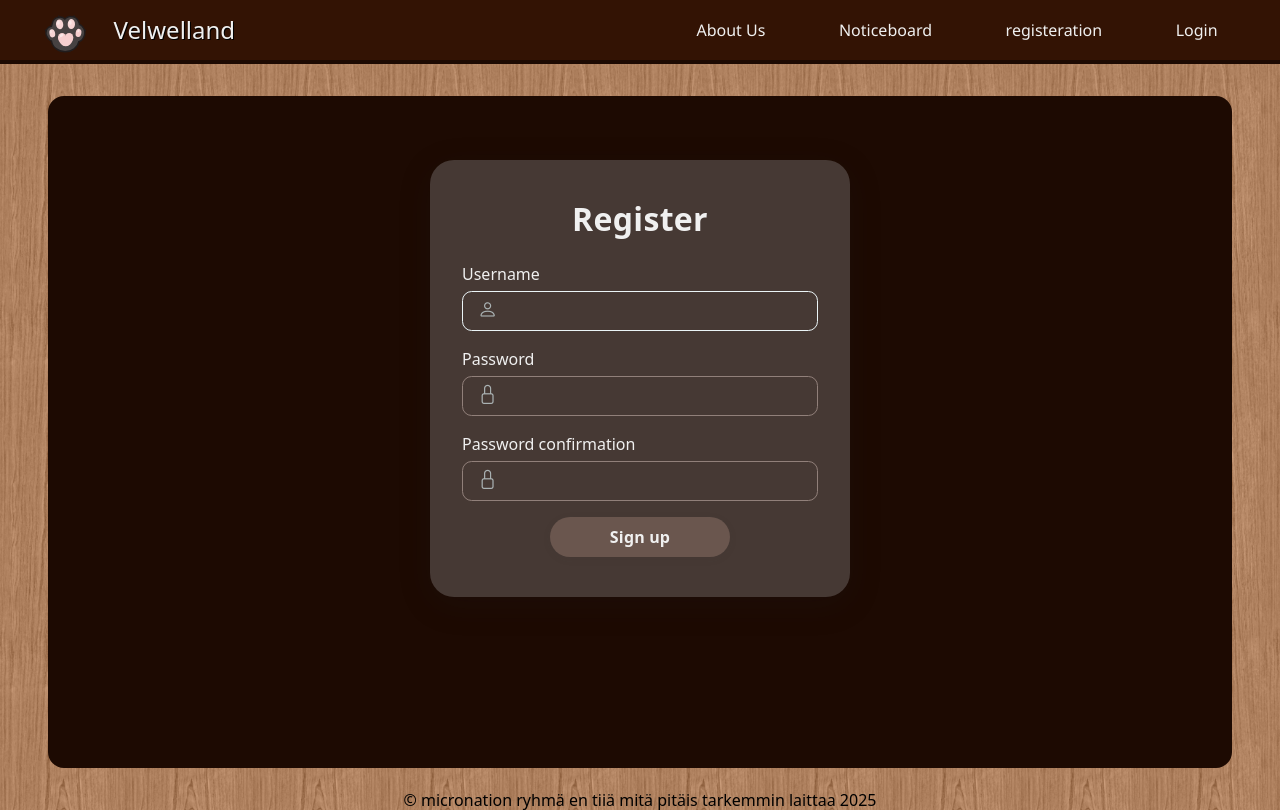
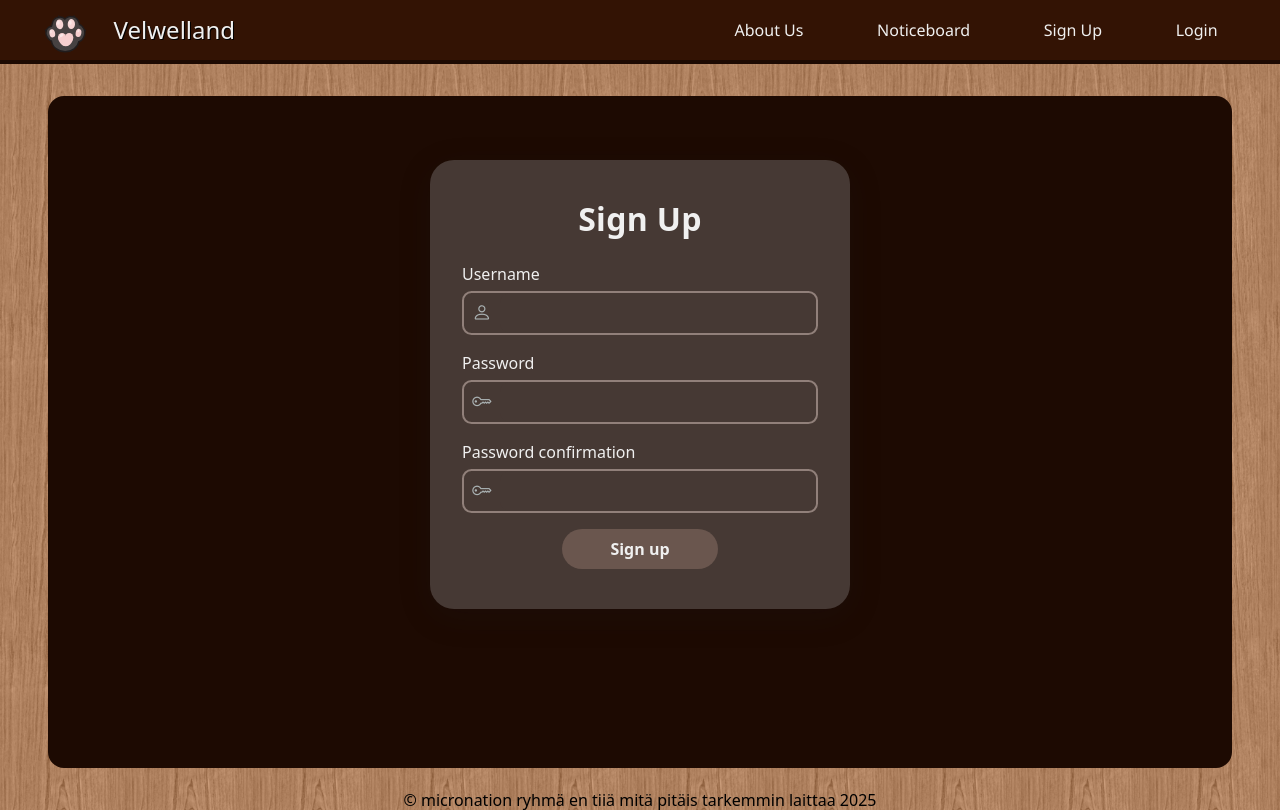
Before and after one commit to Lauri23014/ICT-kesa--projekti---Micronation, a Django app: page /profile/register/ in a window 1280 px wide. Shown: the top 810 px of the page. Run offline with Django 5.2, Linux system fonts and the light colour scheme; some libraries are stand-ins or nearby versions.

Commit message:
fixed a bug with form icons, made universal button class

```diff
--- a/django/static/style.css
+++ b/django/static/style.css
@@ -31,6 +31,25 @@
 
 .invert {
   filter: invert(100%);
+}
+
+.hoverable-icon, .hoverable-button {
+	transition: all 0.1s ease-in-out;
+}
+
+.hoverable-button:hover {
+	filter: brightness(110%);
+}
+
+.hoverable-icon:hover {
+	border-radius: 50%;
+	height: 2em;
+	padding: 0.25em;
+	background-color: var(--button-color);
+}
+
+.invert.hoverable-icon:hover {
+	background-color: var(--button-color-inverse);
 }
 
 body {
@@ -114,7 +133,6 @@ body {
   color: var(--main-text-color);
   text-shadow: 1px 1px #000;
 }
-
 
 #navlinks {
   margin: 0;
@@ -285,7 +303,7 @@ a:visited {
   color: var(--linkvisited-text-color);
 }
 
-input, textarea {
+input, textarea, button {
   font-family: 'Segoe UI', 'Arial', sans-serif;
   color: var(--main-text-color);
 }
@@ -364,3 +382,33 @@ input, textarea {
 #navlinks ul li a:active {
    color: var(--main-text-color);
 }
+
+.button-small {
+  background: var(--profile-accent);
+  border: none;
+  border-radius: 50rem !important;
+  font-weight: 600;
+  font-size: 1rem;
+  letter-spacing: 0.01em;
+  transition: background 0.3s, color 0.2s, box-shadow 0.2s;
+  box-shadow: 0 2px 8px rgba(60,60,60,0.07);
+  padding: 0.32rem 1.2rem;
+}
+
+.button-large {
+  display: inline-block;
+  background: var(--profile-accent);
+  padding: 0.5rem 1.3rem;
+  border-radius: 1.2rem;
+  font-weight: 600;
+  font-size: 1rem;
+  cursor: pointer;
+  transition: background 0.2s, color 0.2s;
+  margin-top: 0.7rem;
+  border: none;
+}
+
+.button-cancel {
+  border: 2px solid var(--profile-accent);
+  background: transparent !important;
+}
--- a/django/templates/base.html
+++ b/django/templates/base.html
@@ -41,7 +41,7 @@
           </form>
         </li>
         {% else %}
-        <li><a href="{% url 'register' %}" aria-label="User Registration">registeration</a></li>
+        <li><a href="{% url 'register' %}" aria-label="User Registration">Sign Up</a></li>
         <li><a href="{% url 'login' %}" aria-label="User Login">Login</a></li>
         {% endif %}
       </ul>
--- a/django/users/static/users/profile.css
+++ b/django/users/static/users/profile.css
@@ -229,7 +229,7 @@
 }
 
 #bg-modal input[type="file"] {
-  margin-top: 1.2rem;
+  margin: 1.2rem 0;
   color: var(--main-text-color);
   background: var(--profile-card-bg);
   border: 1px solid var(--profile-accent);
--- a/django/users/static/users/profileFormStyle.css
+++ b/django/users/static/users/profileFormStyle.css
@@ -4,11 +4,16 @@ select,
 input.form-control,
 textarea.form-control,
 select.form-control {
-  border: 2px solid var(--border-form-color) !important;
-  border-radius: 0.6rem !important;
+  border: none;
+  /* border-radius: 0.6rem !important; */
   background: var(--profile-bio-bg) !important;
   color: var(--main-text-color) !important;
   box-shadow: none !important;
+}
+
+div.input-icon, .profile-form-field {
+  border: 2px solid var(--border-form-color) !important;
+  border-radius: 0.6rem;
 }
 
 input:focus,
@@ -57,50 +62,23 @@ select.form-control:focus {
   transition: box-shadow 0.2s;
   box-shadow: 0 2px 8px rgba(60,60,60,0.07);
 }
-.edit-profile-upload-btn {
-  display: inline-block;
-  background: var(--profile-accent);
-  color: var(--profile-card-text);
-  padding: 0.5rem 1.3rem;
-  border-radius: 1.2rem;
-  font-weight: 600;
-  font-size: 1rem;
-  cursor: pointer;
-  transition: background 0.2s, color 0.2s;
-  margin-top: 0.7rem;
-  border: none;
-}
 
 .edit-profile-label {
   color: var(--profile-segment-text);
   font-weight: 500;
   font-size: 1rem;
 }
-.edit-profile-save-btn {
-  background: var(--profile-accent) !important;
-  color: var(--profile-card-text) !important;
-  border: none;
-  border-radius: 50rem !important;
-  font-weight: 600;
-  font-size: 1rem;
-  letter-spacing: 0.01em;
-  transition: background 0.3s, color 0.2s, box-shadow 0.2s;
-  box-shadow: 0 2px 8px rgba(60,60,60,0.07);
-  padding: 0.32rem 1.2rem;
-  min-width: 140px;
-}
+
 .form-label, .form-text {
   color: var(--profile-segment-text) !important;
 }
 input, textarea, select {
   background: var(--profile-bio-bg) !important;
-  color: var(--profile-card-text) !important;
-  border: 1px solid var(--profile-accent) !important;
+  /* border: 1px solid var(--profile-accent) !important; */
   border-radius: 0.6rem !important;
 }
 input:focus, textarea:focus, select:focus {
   background: var(--profile-card-bg) !important;
-  color: var(--profile-card-text) !important;
   border-color: var(--profile-btn-bg) !important;
   box-shadow: 0 0 0 2px var(--profile-btn-bg);
 }
@@ -130,13 +108,11 @@ textarea[name="bio"] {
   display: inline;
 }
 .edit-profile-password-link:hover {
-  color: var(--profile-card-text);
   text-decoration: underline;
 }
 .edit-profile-save-btn,
 .edit-profile-save-btn.btn-sm {
   background: var(--profile-accent) !important;
-  color: var(--profile-card-text) !important;
   border: none;
   border-radius: 50rem !important;
   font-weight: 600;
@@ -154,7 +130,6 @@ textarea[name="bio"] {
 }
 .edit-profile-save-btn:hover, .edit-profile-save-btn.btn-sm:hover {
   background: var(--profile-modal-hover) !important;
-  color: var(--profile-card-text) !important;
   box-shadow: 0 4px 16px rgba(60,60,60,0.13);
 }
 .modal-dialog.modal-sm {
@@ -198,7 +173,6 @@ textarea[name="bio"] {
   max-width: 420px;
   width: 100%;
   padding: 2.5rem 2rem;
-  color: var(--profile-card-text);
   backdrop-filter: blur(2px);
 }
 .login-title {
@@ -226,29 +200,37 @@ textarea[name="bio"] {
   pointer-events: none;
   z-index: 2;
 }
-.login-submit-btn {
-  background: var(--profile-accent);
-  color: var(--profile-card-text);
-  border: none;
-  border-radius: 50rem !important;
-  font-weight: 600;
-  font-size: 1rem;
-  letter-spacing: 0.01em;
-  transition: background 0.3s, color 0.2s, box-shadow 0.2s;
-  box-shadow: 0 2px 8px rgba(60,60,60,0.07);
-  padding: 0.5rem 2.5rem;
-  min-width: 180px;
+
+.input-icon {
+  display: flex;
+  flex-direction: row;
+
+  input {
+    padding-left: 0 !important;
+  }
 }
-.login-submit-btn:hover {
-  background: var(--profile-modal-hover);
-  color: var(--profile-card-text);
-  box-shadow: 0 4px 16px rgba(60,60,60,0.13);
+
+.input-icon::before {
+  font-family: bootstrap-icons !important;
+  width: 2.5rem;
+  line-height: 2.5rem;
+  text-align: center;
+  color: var(--profile-btn-bg);
+  font-size: 1.2rem;
+  pointer-events: none;
+  z-index: 2;
 }
-input.form-control:focus {
-  background: var(--profile-card-bg) !important;
-  color: var(--profile-card-text) !important;
-  border-color: var(--border-form-color-active) !important;
-  box-shadow: 0 0 0 2px var(--profile-btn-bg);
+
+.add-user-icon::before {
+  content: "\F4E1";
+}
+
+.add-email-icon::before {
+  content: "\F32E";
+}
+
+.add-lock-icon::before {
+  content: "\F44F";
 }
 
 /* register.html */
@@ -266,7 +248,6 @@ input.form-control:focus {
   max-width: 420px;
   width: 100%;
   padding: 2.5rem 2rem;
-  color: var(--profile-card-text);
   backdrop-filter: blur(2px);
 }
 .register-title {
@@ -293,38 +274,16 @@ input.form-control:focus {
   pointer-events: none;
   z-index: 2;
 }
-.register-submit-btn {
-  background: var(--profile-accent);
-  color: var(--profile-card-text);
-  border: none;
-  border-radius: 50rem !important;
-  font-weight: 600;
-  font-size: 1rem;
-  letter-spacing: 0.01em;
-  transition: background 0.3s, color 0.2s, box-shadow 0.2s;
-  box-shadow: 0 2px 8px rgba(60,60,60,0.07);
-  padding: 0.5rem 2.5rem;
-  min-width: 180px;
-}
-.register-submit-btn:hover {
-  background: var(--profile-modal-hover);
-  color: var(--profile-card-text);
-  box-shadow: 0 4px 16px rgba(60,60,60,0.13);
-}
+
 input.form-control, textarea.form-control, select.form-control {
   background: var(--profile-bio-bg) !important;
-  color: var(--profile-card-text) !important;
-  border: 1px solid var(--border-form-color) !important;
   border-radius: 0.6rem !important;
-  padding: 0.6rem 1rem !important;
-  padding-left: 2.5rem !important;
+  padding: 0.6rem 1rem;
   height: 2.5rem !important;
   box-sizing: border-box;
   line-height: 1.5 !important;
 }
 input.form-control:focus, textarea.form-control:focus, select.form-control:focus {
   background: var(--profile-card-bg) !important;
-  color: var(--profile-card-text) !important;
-  border-color:var(--border-form-color-active) !important;
-  box-shadow: 0 0 0 2px #b0a99f40;
+  box-shadow: 0 0 0 2px var(--profile-btn-bg);
 }
--- a/django/users/templates/users/edit_profile.html
+++ b/django/users/templates/users/edit_profile.html
@@ -22,7 +22,7 @@
              alt="Profile picture"
              class="edit-profile-pic mb-2">
         <div>
-          <label class="edit-profile-upload-btn">
+          <label class="button-large hoverable-button">
             <span id="file-label-text">Select new image</span>
             <input type="file" name="profile_pic" id="id_profile_pic" accept="image/*" class="d-none">
           </label>
@@ -42,7 +42,7 @@
         </div>
         {% endif %}
       {% endfor %}
-      <button type="submit" class="edit-profile-save-btn mt-2 rounded-pill d-block mx-auto">
+      <button type="submit" class="button-large hoverable-button mt-2 rounded-pill d-block mx-auto">
         Save changes
       </button>
     </form>
--- a/django/users/templates/users/edit_user.html
+++ b/django/users/templates/users/edit_user.html
@@ -37,7 +37,7 @@
           Change password
         </button>
       </div>
-      <button type="submit" class="edit-profile-save-btn mt-2 rounded-pill d-block mx-auto">Save changes</button>
+      <button type="submit" class="button-large hoverable-button mt-2 rounded-pill d-block mx-auto">Save changes</button>
     </form>
   </div>
 </div>
@@ -67,8 +67,8 @@
           {% endfor %}
         </div>
         <div class="modal-footer d-flex justify-content-end pt-2 pb-3">
-          <button type="button" class="btn btn-outline-secondary btn-sm rounded-pill me-2" data-bs-dismiss="modal">Cancel</button>
-          <button type="submit" class="edit-profile-save-btn btn-sm rounded-pill">Save</button>
+          <button type="submit" class="button-small hoverable-button btn-sm rounded-pill">Save</button>
+          <button type="button" class="button-small hoverable-button button-cancel btn-sm rounded-pill" data-bs-dismiss="modal">Cancel</button>
         </div>
       </form>
     </div>
--- a/django/users/templates/users/register.html
+++ b/django/users/templates/users/register.html
@@ -13,27 +13,31 @@
 <div class="register-bg">
   <div class="register-card">
     <div class="text-center mb-4">
-      <h2 class="register-title">Register</h2>
+      <h2 class="register-title">Sign Up</h2>
     </div>
     <form class="form-with-validation" action="{% url 'register' %}" method="post" autocomplete="off">
       {% csrf_token %}
       {% for field in form %}
         <div class="mb-3 position-relative">
           <label for="{{ field.id_for_label }}" class="form-label register-label">{{ field.label }}</label>
-          {% if "user" in field.name %}
-            <i class="bi bi-person register-icon"></i>
-          {% elif "email" in field.name %}
-            <i class="bi bi-envelope register-icon"></i>
-          {% elif "password" in field.name %}
-            <i class="bi bi-lock register-icon"></i>
-          {% endif %}
-          {{ field|add_class:"form-control ps-5" }}
+          <div class="input-icon
+            {% if "user" in field.name %}
+              add-user-icon
+            {% elif "email" in field.name %}
+              add-email-icon
+            {% elif "password" in field.name %}
+              add-lock-icon
+            {% endif %}
+          ">
+            {{ field|add_class:"form-control ps-5" }}
+          </div>
+
           {% for error in field.errors %}
             <div class="text-danger small">{{ error }}</div>
           {% endfor %}
         </div>
       {% endfor %}
-      <button class="register-submit-btn mt-3 rounded-pill d-block mx-auto px-5" type="submit">Sign up</button>
+      <button class="button-large hoverable-button mt-3 rounded-pill d-block mx-auto px-5" type="submit">Sign up</button>
     </form>
   </div>
 </div>
```
Also changed, not shown: django/userposts/static/userposts/style.css (+0 -19 lines), django/users/bootstrap_forms.py (+5 -13 lines), django/users/templates/users/login.html (+13 -9 lines), django/users/templates/users/user_profile.html (+4 -3 lines).
